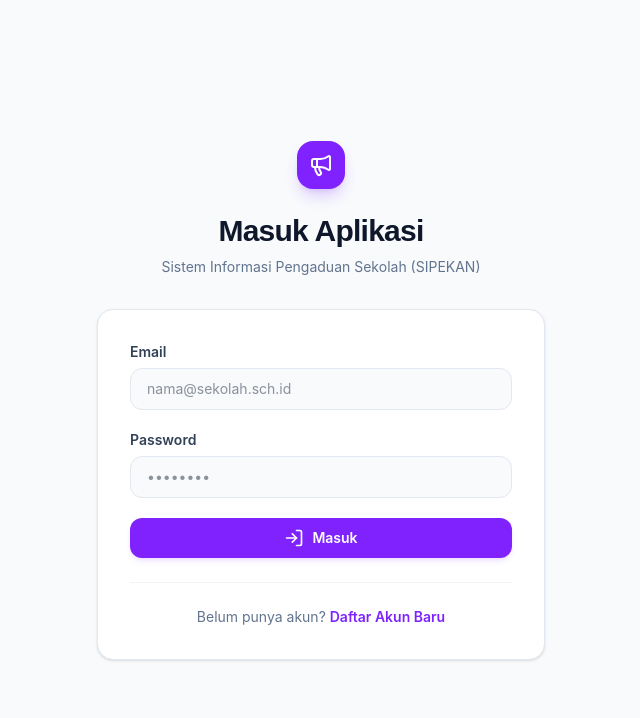
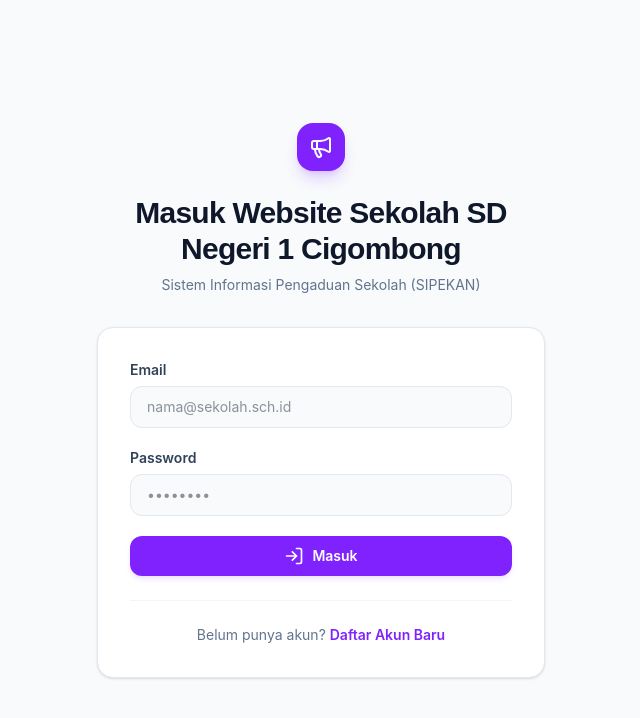
Before and after one commit to rohmatwardiatul06-dotcom/Pengaduan-Sekolah, a React (Vite) app in the folder frontend/: page /login in a window 1280 px wide. Shown: the top 718 px of the page, without its empty margins (319-959 px from the left). Built offline with nearby package versions, Linux system fonts and the light colour scheme.

Commit message:
mengubah nama website

```diff
--- a/frontend/src/pages/Login.jsx
+++ b/frontend/src/pages/Login.jsx
@@ -56,7 +56,7 @@ const Login = () => {
             <Megaphone className="h-6 w-6" />
           </div>
           <h2 className="mt-6 text-center text-3xl font-extrabold tracking-tight text-slate-900 font-display">
-            Masuk Aplikasi
+            Masuk Website Sekolah SD Negeri 1 Cigombong
           </h2>
           <p className="mt-2 text-center text-sm text-slate-500">
             Sistem Informasi Pengaduan Sekolah (SIPEKAN)
```
